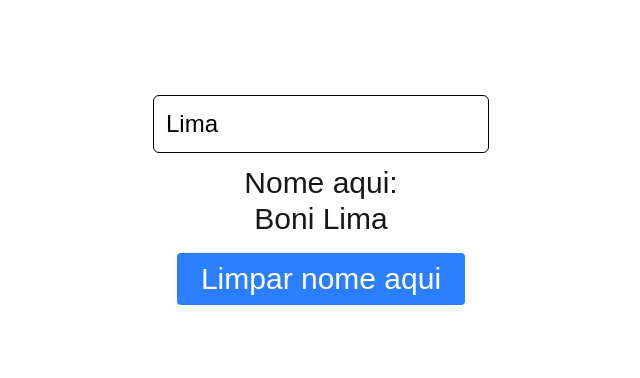
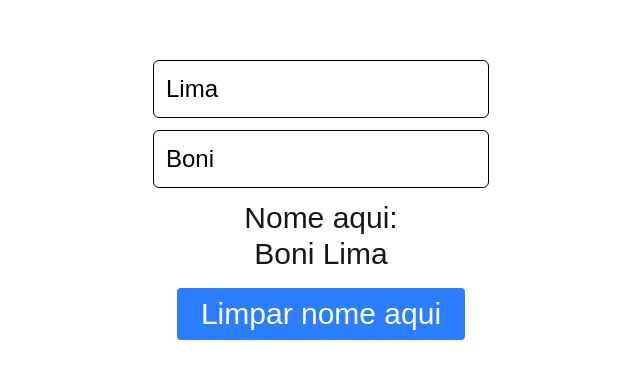
Before and after one commit to joaodlouro/learning-react, a Next.js app in the folder react-projeto/: page / in a window 1280 px wide. Shown: the part 200-578 px from the top of the page, without its empty margins (319-959 px from the left). Built offline with nearby package versions, Linux system fonts and the light colour scheme.

Commit message:
resolved  fullName

```diff
--- a/react-projeto/src/app/page.tsx
+++ b/react-projeto/src/app/page.tsx
@@ -10,7 +10,7 @@ const Page = () => {
   });
 
   const handleClearButton = () => {
-    setFullName({ ...fullName, name: "pedrinho123" });
+    setFullName({ ...fullName, name: "" });
   };
 
   return (
@@ -24,6 +24,14 @@ const Page = () => {
           setFullName({ ...fullName, lastName: e.target.value })
         }
       />
+
+      <input
+        type="text"
+        placeholder="Nome"
+        className="border border-black p-3 text-2xl text-black rounded-md mb-3"
+        value={fullName.name}
+        onChange={(e) => setFullName({ ...fullName, name: e.target.value })}
+        />
 
       <p>Nome aqui:</p>
       <p>
```
